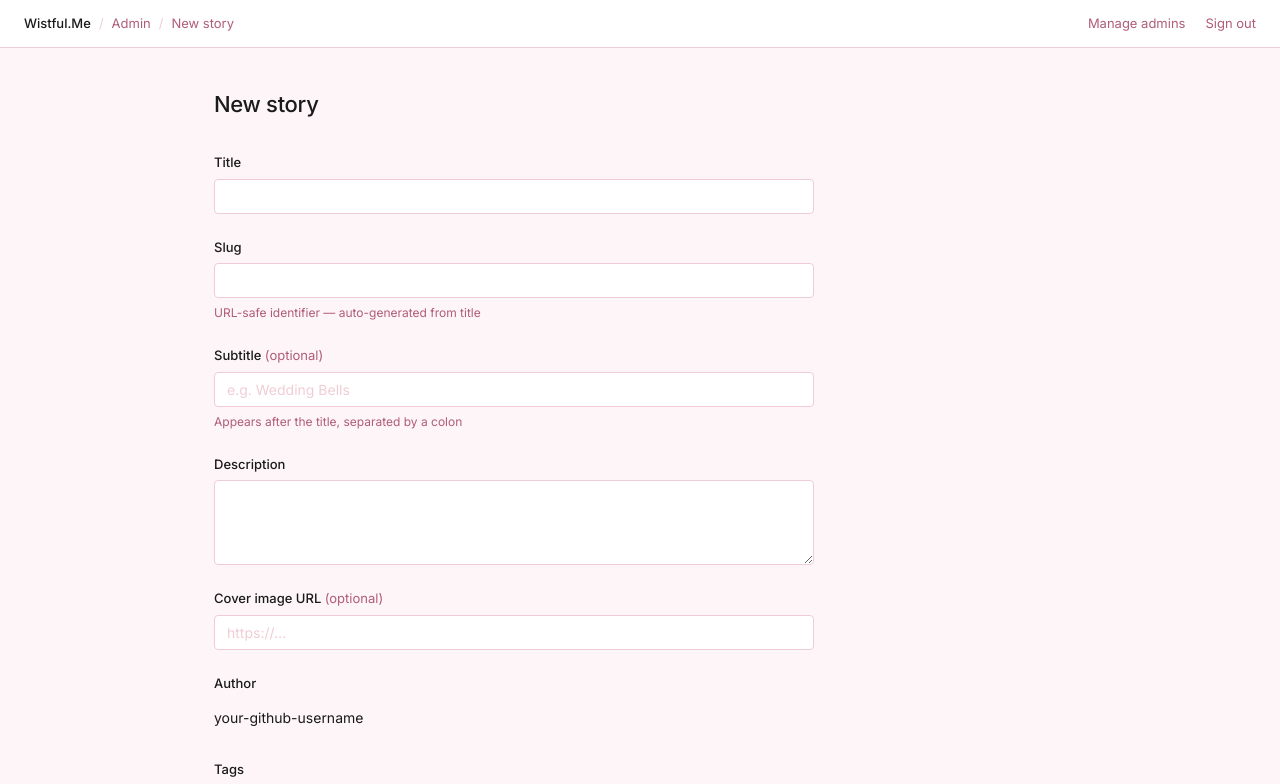
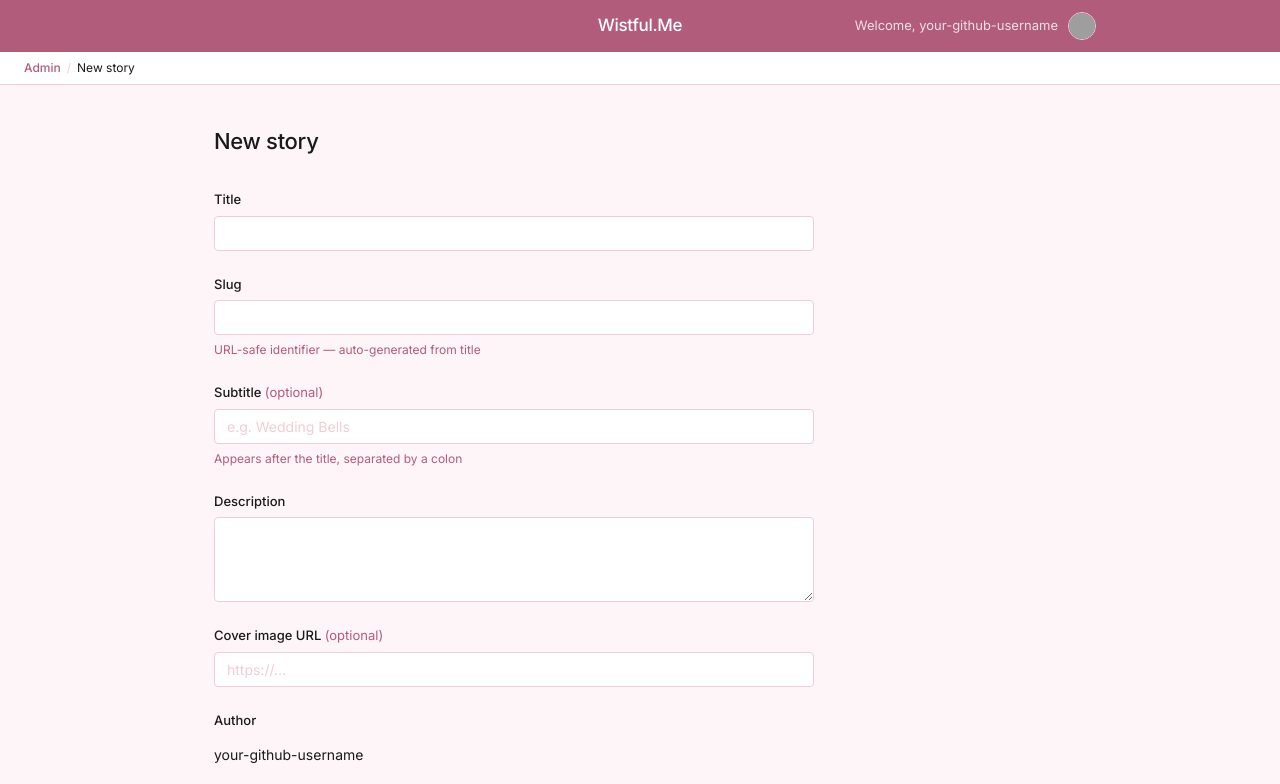
Before and after one commit to kelsi-jane/story-time, a React (Vite) app in the folder src/web/: page /admin/stories/new in a window 1280 px wide. Shown: the top 784 px of the page. Built offline with nearby package versions, Linux system fonts and the light colour scheme; grey boxes are pictures that could not be loaded.

Commit message:
add new nav items to context menu

```diff
--- a/src/web/src/api/auth.ts
+++ b/src/web/src/api/auth.ts
@@ -1,13 +1,14 @@
 export interface AuthUser {
   username: string;
   userId: string;
+  roles: string[];
 }
 
 export async function getAuthUser(): Promise<AuthUser | null> {
   if (import.meta.env.DEV) {
     const username = import.meta.env.VITE_DEV_AUTH_USERNAME as string | undefined;
     if (!username) return null;
-    return { username, userId: username };
+    return { username, userId: username, roles: ['authenticated', 'administrator', 'author'] };
   }
   try {
     const res = await fetch('/.auth/me');
@@ -15,7 +16,11 @@ export async function getAuthUser(): Promise<AuthUser | null> {
     const data = await res.json();
     const principal = data?.clientPrincipal;
     if (!principal) return null;
-    return { username: principal.userDetails as string, userId: principal.userId as string };
+    return {
+      username: principal.userDetails as string,
+      userId: principal.userId as string,
+      roles: (principal.userRoles as string[]) ?? [],
+    };
   } catch {
     return null;
   }
--- a/src/web/src/components/AdminLayout.tsx
+++ b/src/web/src/components/AdminLayout.tsx
@@ -1,6 +1,7 @@
 import { useEffect } from 'react';
 import { Link, useNavigate } from 'react-router-dom';
 import { useAuth } from '../context/AuthContext';
+import SiteBanner from './SiteBanner';
 
 interface Props {
   children: React.ReactNode;
@@ -8,13 +9,12 @@ interface Props {
 }
 
 export default function AdminLayout({ children, breadcrumb }: Props) {
-  const { user, isAdmin, isPrimary, loading } = useAuth();
+  const { user, isAdmin, loading } = useAuth();
   const navigate = useNavigate();
 
   useEffect(() => {
     if (loading) return;
     if (!user) {
-      // Not authenticated — send to GitHub login and return here afterwards
       if (!import.meta.env.DEV) {
         window.location.href = `/.auth/login/github?post_login_redirect_uri=${encodeURIComponent(window.location.pathname)}`;
       }
@@ -24,7 +24,7 @@ export default function AdminLayout({ children, breadcrumb }: Props) {
   }, [loading, user, isAdmin, navigate]);
 
   if (loading) return (
-    <div style={{ minHeight: '100vh', background: 'var(--color-background)', display: 'flex', alignItems: 'center', justifyContent: 'center' }}>
+    <div className="author-shell" style={{ display: 'flex', alignItems: 'center', justifyContent: 'center' }}>
       <span style={{ fontFamily: 'Inter, sans-serif', fontSize: 14, color: 'var(--color-text-secondary)' }}>Loading…</span>
     </div>
   );
@@ -32,87 +32,18 @@ export default function AdminLayout({ children, breadcrumb }: Props) {
   if (!isAdmin) return null;
 
   return (
-    <div style={styles.shell}>
-      <header style={styles.header}>
-        <nav style={styles.nav}>
-          <Link to="/" style={styles.siteLink}>Wistful.Me</Link>
-          <span style={styles.separator}>/</span>
-          <Link to="/admin" style={styles.adminLink}>Admin</Link>
-          {breadcrumb && (
-            <>
-              <span style={styles.separator}>/</span>
-              <span style={styles.breadcrumb}>{breadcrumb}</span>
-            </>
-          )}
-        </nav>
-        <div style={{ display: 'flex', alignItems: 'center', gap: 20 }}>
-          {isPrimary && (
-            <Link to="/admin/admins" style={styles.headerLink}>Manage admins</Link>
-          )}
-          <a
-            href={import.meta.env.DEV ? '/' : '/.auth/logout?post_logout_redirect_uri=/'}
-            style={styles.headerLink}
-          >
-            Sign out
-          </a>
-        </div>
-      </header>
-      <main style={styles.main}>{children}</main>
+    <div className="author-shell">
+      <SiteBanner />
+      <nav className="author-breadcrumb">
+        <Link to="/admin" className="author-breadcrumb-link">Admin</Link>
+        {breadcrumb && (
+          <>
+            <span className="author-breadcrumb-sep">/</span>
+            <span className="author-breadcrumb-current">{breadcrumb}</span>
+          </>
+        )}
+      </nav>
+      <main className="author-main">{children}</main>
     </div>
   );
 }
-
-const styles: Record<string, React.CSSProperties> = {
-  shell: {
-    minHeight: '100vh',
-    background: 'var(--color-background)',
-  },
-  header: {
-    borderBottom: '1px solid var(--color-border)',
-    background: 'var(--color-surface)',
-    padding: '0 24px',
-    height: 48,
-    display: 'flex',
-    alignItems: 'center',
-    justifyContent: 'space-between',
-  },
-  nav: {
-    display: 'flex',
-    alignItems: 'center',
-    gap: 8,
-  },
-  siteLink: {
-    fontFamily: 'Inter, sans-serif',
-    fontSize: 13,
-    fontWeight: 500,
-    color: 'var(--color-text-primary)',
-    textDecoration: 'none',
-  },
-  adminLink: {
-    fontFamily: 'Inter, sans-serif',
-    fontSize: 13,
-    color: 'var(--color-text-secondary)',
-    textDecoration: 'none',
-  },
-  separator: {
-    fontFamily: 'Inter, sans-serif',
-    fontSize: 13,
-    color: 'var(--color-border)',
-  },
-  breadcrumb: {
-    fontFamily: 'Inter, sans-serif',
-    fontSize: 13,
-    color: 'var(--color-text-secondary)',
-  },
-  headerLink: {
-    fontFamily: 'Inter, sans-serif',
-    fontSize: 13,
-    color: 'var(--color-text-secondary)',
-    textDecoration: 'none',
-  },
-  main: {
-    maxWidth: 900,
-    margin: '0 auto',
-    padding: '40px 24px',
-  },
-};
--- a/src/web/src/components/AuthorLayout.tsx
+++ b/src/web/src/components/AuthorLayout.tsx
@@ -35,7 +35,7 @@ export default function AuthorLayout({ children, breadcrumb }: Props) {
     <div className="author-shell">
       <SiteBanner />
       <nav className="author-breadcrumb">
-        <Link to="/author" className="author-breadcrumb-link">author</Link>
+        <Link to="/author" className="author-breadcrumb-link">Author Studio</Link>
         {breadcrumb && (
           <>
             <span className="author-breadcrumb-sep">/</span>
--- a/src/web/src/components/SiteBanner.tsx
+++ b/src/web/src/components/SiteBanner.tsx
@@ -1,7 +1,7 @@
 import { useEffect, useRef, useState } from 'react';
 import { Link } from 'react-router-dom';
 import { getAuthor } from '../api';
-import { getAuthUser } from '../api/auth';
+import { useAuth } from '../context/AuthContext';
 
 const Hamburger = () => (
   <svg width="18" height="18" viewBox="0 0 18 18" fill="none" stroke="currentColor" strokeWidth="1.75" strokeLinecap="round">
@@ -16,22 +16,23 @@ interface Props {
 }
 
 export default function SiteBanner({ onAuth }: Props) {
-  const [authUsername, setAuthUsername] = useState<string | null>(null);
+  const { user, isAdmin, isAuthor } = useAuth();
   const [welcomeName, setWelcomeName] = useState<string | null>(null);
   const [menuOpen, setMenuOpen] = useState(false);
   const profileRef = useRef<HTMLDivElement>(null);
 
   useEffect(() => {
-    getAuthUser().then(async (user) => {
-      const username = user?.username ?? null;
-      setAuthUsername(username);
-      onAuth?.(username);
-      if (user) {
-        const author = await getAuthor(user.username);
+    onAuth?.(user?.username ?? null);
+    if (user) {
+      getAuthor(user.username).then((author) => {
         setWelcomeName(author?.fullName.trim().split(/\s+/)[0] || user.username);
-      }
-    });
+      });
+    } else {
+      setWelcomeName(null);
+    }
+  }, [user]);
 
+  useEffect(() => {
     const handleOutsideClick = (e: MouseEvent) => {
       if (profileRef.current && !profileRef.current.contains(e.target as Node)) {
         setMenuOpen(false);
@@ -46,16 +47,18 @@ export default function SiteBanner({ onAuth }: Props) {
       <div className="discovery-banner-inner">
         <button className="discovery-banner-btn btn-placeholder" aria-label="Menu"><Hamburger /></button>
         <span className="site-banner-logo">Wistful.Me</span>
-        {authUsername && welcomeName ? (
+        {user && welcomeName ? (
           <div className="site-banner-user" ref={profileRef} onClick={() => setMenuOpen((o) => !o)}>
             <span className="site-banner-welcome">Welcome, {welcomeName}</span>
             <img
-              src={`https://github.com/${authUsername}.png?size=56`}
-              alt={authUsername}
+              src={`https://github.com/${user.username}.png?size=56`}
+              alt={user.username}
               className="site-banner-avatar"
             />
             {menuOpen && (
               <div className="profile-menu">
+                {isAuthor && <Link to="/author" className="profile-menu-item">Author Studio</Link>}
+                {isAdmin && <Link to="/admin" className="profile-menu-item">Admin</Link>}
                 <Link to="/settings" className="profile-menu-item">Settings</Link>
                 <a
                   href={import.meta.env.DEV ? '/' : '/.auth/logout?post_logout_redirect_uri=/'}
--- a/src/web/src/context/AuthContext.tsx
+++ b/src/web/src/context/AuthContext.tsx
@@ -7,6 +7,7 @@ interface AuthState {
   user: AuthUser | null;
   adminRecord: AdminUser | null;
   isAdmin: boolean;
+  isAuthor: boolean;
   isPrimary: boolean;
   loading: boolean;
 }
@@ -15,6 +16,7 @@ const AuthContext = createContext<AuthState>({
   user: null,
   adminRecord: null,
   isAdmin: false,
+  isAuthor: false,
   isPrimary: false,
   loading: true,
 });
@@ -24,6 +26,7 @@ export function AuthProvider({ children }: { children: React.ReactNode }) {
     user: null,
     adminRecord: null,
     isAdmin: false,
+    isAuthor: false,
     isPrimary: false,
     loading: true,
   });
@@ -31,7 +34,7 @@ export function AuthProvider({ children }: { children: React.ReactNode }) {
   useEffect(() => {
     getAuthUser().then(async (user) => {
       if (!user) {
-        setState({ user: null, adminRecord: null, isAdmin: false, isPrimary: false, loading: false });
+        setState({ user: null, adminRecord: null, isAdmin: false, isAuthor: false, isPrimary: false, loading: false });
         return;
       }
       const adminRecord = await isAdminUser(user.username);
@@ -39,6 +42,7 @@ export function AuthProvider({ children }: { children: React.ReactNode }) {
         user,
         adminRecord,
         isAdmin: Boolean(adminRecord),
+        isAuthor: user.roles.includes('author'),
         isPrimary: adminRecord?.isPrimary ?? false,
         loading: false,
       });
--- a/src/web/src/pages/author/BlockDetail.tsx
+++ b/src/web/src/pages/author/BlockDetail.tsx
@@ -252,7 +252,7 @@ export default function BlockDetail() {
     <div className="board-page-shell">
     <SiteBanner />
     <nav className="author-breadcrumb">
-      <Link to="/author" className="author-breadcrumb-link">author</Link>
+      <Link to="/author" className="author-breadcrumb-link">Author Studio</Link>
       <span className="author-breadcrumb-sep">/</span>
       <Link to={`/author/projects/${projectId}`} className="author-breadcrumb-link">{projection.meta.title}</Link>
       <span className="author-breadcrumb-sep">/</span>
```
Also changed, not shown: 1 other file (tests, documents, lock files or other folders).
